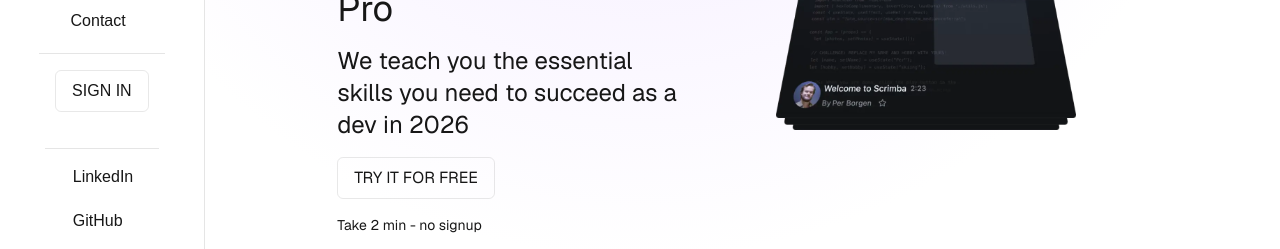
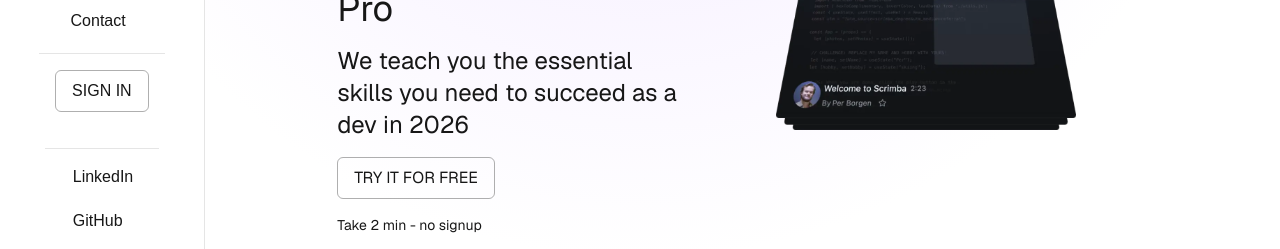
Before and after one commit to tcintern-006/StudentPortal-Nextjs, a Next.js app: page / in a window 1280 px wide. Shown: the part 260-509 px from the top of the page. Built offline with nearby package versions, Linux system fonts and the light colour scheme; what @iconify/tailwind4 would draw is missing.

Commit message:
Update ButtonComp.jsx

```diff
--- a/src/Components/ButtonComp.jsx
+++ b/src/Components/ButtonComp.jsx
@@ -2,7 +2,7 @@
 
 export const ButtonComp = ({text}) => {
   return (
-  <button className='border border-[#8080802f] p-2 px-4 rounded-md cursor-pointer hover:bg-[#8080802f] transition-all duration-300 active:scale-95'>
+  <button className='border border-[#808080a1] p-2 px-4 rounded-md cursor-pointer hover:bg-[#8080802f] transition-all duration-300 active:scale-95'>
   {text}
 </button>
   )
```
